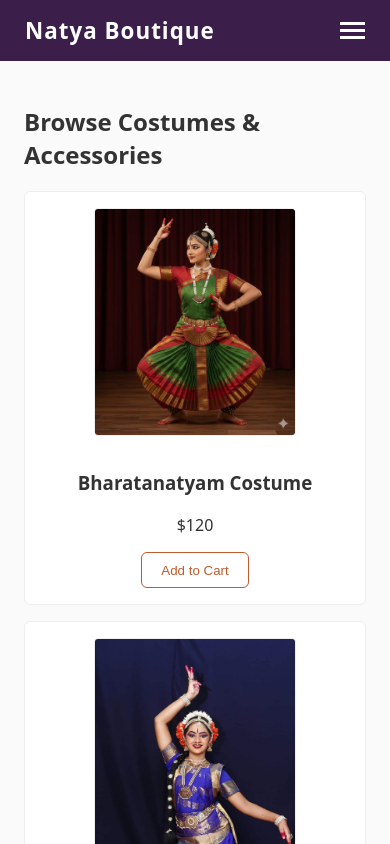
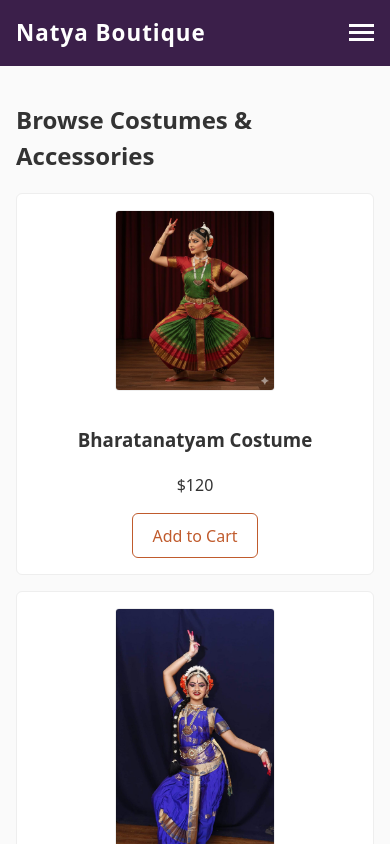
Before and after one commit to kalaumapathy/natya-boutique-project-Suganthakala-U, a React (Vite) app: page /browse in a window 390 px wide. Shown: the top 844 px of the page. Built offline with nearby package versions, Linux system fonts and the light colour scheme.

Commit message:
Complete responsive styling requirements

```diff
--- a/src/App.jsx
+++ b/src/App.jsx
@@ -1,5 +1,4 @@
 import { Routes, Route } from "react-router-dom";
-import "./styles/main.css";
 import Navbar from "./components/Navbar";
 import Home from "./pages/Home";
 import Browse from "./pages/Browse";
--- /dev/null
+++ b/src/index.css
@@ -0,0 +1,35 @@
+* {
+  box-sizing: border-box;
+}
+
+html {
+  font-size: 16px;
+}
+
+body {
+  margin: 0;
+  font-family: system-ui, Arial, sans-serif;
+  background-color: #fafafa;
+  color: #333;
+  line-height: 1.5;
+}
+
+img {
+  max-width: 100%;
+  height: auto;
+}
+
+button,
+input,
+textarea,
+select {
+  font: inherit;
+}
+
+h1 {
+  font-size: clamp(2rem, 5vw, 3.5rem);
+}
+
+h2 {
+  font-size: clamp(1.5rem, 3vw, 2.25rem);
+}
--- a/src/main.jsx
+++ b/src/main.jsx
@@ -2,6 +2,7 @@ import React from "react";
 import ReactDOM from "react-dom/client";
 import { BrowserRouter } from "react-router-dom";
 import App from "./App";
+import "./index.css";
 import "./styles/main.css";
 ReactDOM.createRoot(document.getElementById("root")).render(
   <BrowserRouter>
--- a/src/styles/main.css
+++ b/src/styles/main.css
@@ -14,9 +14,12 @@ body {
 
 .main {
   flex: 1; /* ensures footer is pushed down */
-  padding: 1.5rem;
+  padding: clamp(1rem, 3vw, 2rem);
 }
 
+.hero h1 {
+  font-size: clamp(2rem, 5vw, 4rem);
+}
 /* Navbar */
 .navbar {
   display: flex;
@@ -99,7 +102,7 @@ body {
 }
 
 .product-thumb {
-  width: 200px;
+  width: clamp(160px, 20vw, 220px);
   height: auto;
   border: 1px solid #eee;
   border-radius: 4px;
```
Also changed, not shown: src/styles.css (deleted, +0 -312 lines).
